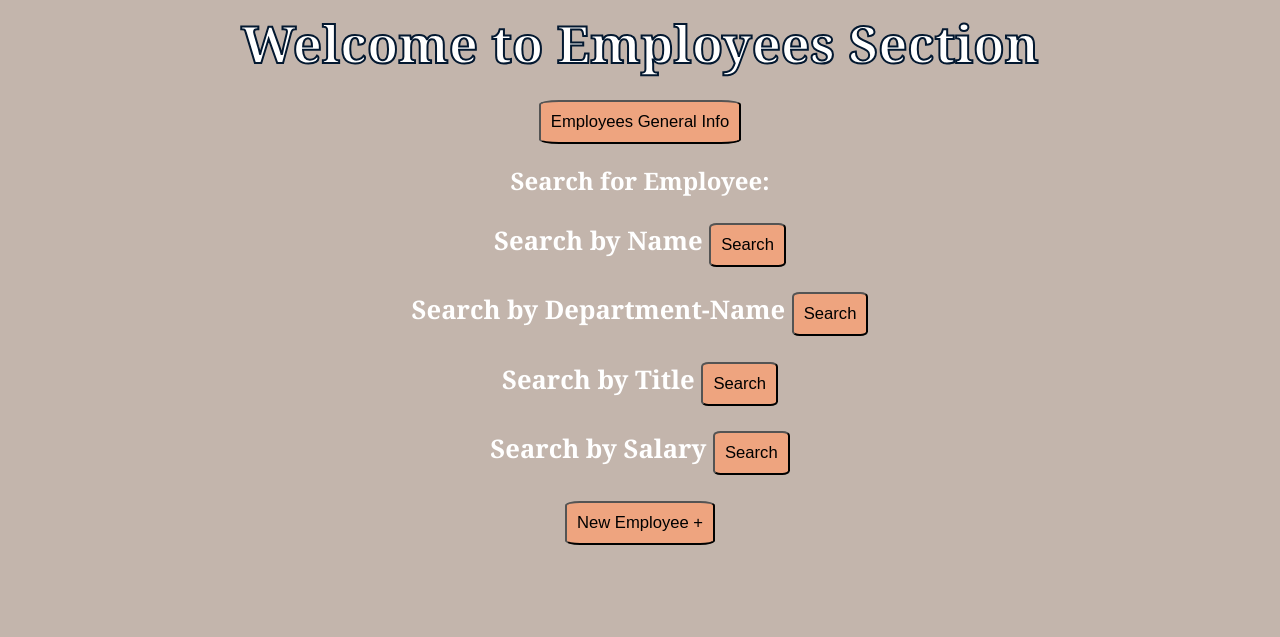
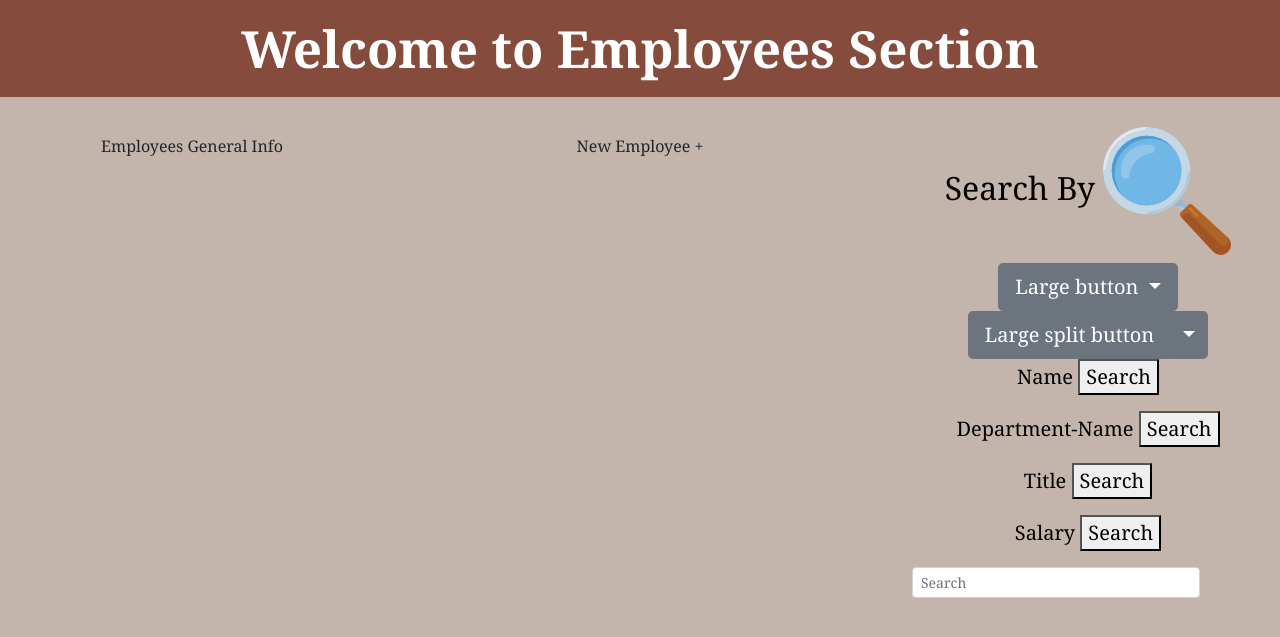
Before and after one commit to JannatN/EmployeesProject, a PHP site: page /employee.php in a window 1280 px wide. Shown: the top 637 px of the page. Run offline with PHP 8.4, Linux system fonts and the light colour scheme.

Commit message:
employee design

```diff
--- a/employee.css
+++ b/employee.css
@@ -2,25 +2,60 @@
     background-color: #c3b5ac;
     color: white;
     text-align: center;
+    margin: 0px;
     font-family: Cambria, Cochin, Georgia, Times, 'Times New Roman', serif;
+    font-size: 20px;
 }
 
 header {
     color: white;
+    background: #854b3d;
+    padding: 10px;
     font-size: 4vw;
     font-weight: 700;
-    -webkit-text-stroke: 2px rgb(3, 24, 48);
+    /* -webkit-text-stroke: 1px rgb(3, 24, 48); */
     font-family: Cambria, Cochin, Georgia, Times, 'Times New Roman', serif;
 }
 
-.btn {
+#external {
+    display: flex;
+}
+
+.right {
+    width: 30%;
+    text-align: center;
+    color: black;
+}
+
+.middle {
+    width: 40%;
+    text-align: center;
+    /* background-color: #b2a59c; */
+}
+
+.left {
+    background-color: #c3b5ac;
+    float: left;
+    width: 30%;
+}
+
+/* .btn {
     font-size: 1.3vw;
-    background-color: #EEA47FFF;
-    padding: 10px;
-    border-radius: 10%;
-}
+    background-color: rgb(209, 132, 93);
+    padding: 20px;
+    border-radius: 60%;
+    border: 2px solid #854b3d;
+    text-decoration: none;
+    outline: none;
+    cursor: pointer;
+} */
+
+/*
+
+
+
 
 p {
     font-size: 2vw;
     font-weight: 650;
-}
+} */
--- a/employee.php
+++ b/employee.php
@@ -5,8 +5,10 @@
     <meta charset="UTF-8">
     <meta name="viewport" content="width=device-width, initial-scale=1.0">
     <title>Employees</title>
+    <script src="https://ajax.googleapis.com/ajax/libs/jquery/3.5.1/jquery.min.js"></script>
+    <link rel="stylesheet" href="https://stackpath.bootstrapcdn.com/bootstrap/4.3.1/css/bootstrap.min.css" integrity="sha384-ggOyR0iXCbMQv3Xipma34MD+dH/1fQ784/j6cY/iJTQUOhcWr7x9JvoRxT2MZw1T" crossorigin="anonymous">
+
     <link rel="stylesheet" href="employee.css">
-    <script src="https://ajax.googleapis.com/ajax/libs/jquery/3.5.1/jquery.min.js"></script>
 
 
 
@@ -42,15 +44,47 @@
 
 <body>
     <header>Welcome to Employees Section </header><br>
+    <div id="external">
+        <div class="left">
             <button class="btn" id="btn1" type="submit"> Employees General Info </button>
             <div class="content"></div>
+        </div>
+        <div class="middle">
+            <button class="btn">New Employee +</button>
+        </div>
+        <div class="right">
+            <h2>Search By <img src="search.png" alt="serach">
+            </h2>
+            <div class="btn-group">
+                <button class="btn btn-secondary btn-lg dropdown-toggle" type="button" data-toggle="dropdown" aria-haspopup="true" aria-expanded="false">
+                    Large button
+                </button>
+                <div class="dropdown-menu">
+                    ...
+                </div>
+            </div>
+            <div class="btn-group">
+                <button class="btn btn-secondary btn-lg" type="button">
+                    Large split button
+                </button>
+                <button type="button" class="btn btn-lg btn-secondary dropdown-toggle dropdown-toggle-split" data-toggle="dropdown" aria-haspopup="true" aria-expanded="false">
+                    <span class="sr-only">Toggle Dropdown</span>
+                </button>
+                <div class="dropdown-menu">
+                    ...
+                </div>
+            </div>
 
-    <h2>Search for Employee:</h2>
-    <p>Search by Name <button class="btn" type="submit" name="qe2">Search</button></p>
-    <p>Search by Department-Name <button class="btn">Search</button></p>
-    <p>Search by Title <button class="btn">Search</button></p>
-    <p>Search by Salary <button class="btn">Search</button></p>
-    <button class="btn">New Employee +</button>
+            <p> Name <button type="submit" name="qe2">Search</button></p>
+            <p>Department-Name <button>Search</button></p>
+            <p>Title <button>Search</button></p>
+            <p>Salary <button>Search</button></p>
+            <form class="form-inline active-pink-3 active-pink-4">
+                <i class="fas fa-search" aria-hidden="true"></i>
+                <input class="form-control form-control-sm ml-3 w-75" type="text" placeholder="Search" aria-label="Search">
+            </form>
+        </div>
+
 
         <script>
             $(document).ready(function() {
```
Also changed, not shown: home.css (+0 -15 lines), search.png (added). Lines whose indentation alone changed are shown as unchanged.
